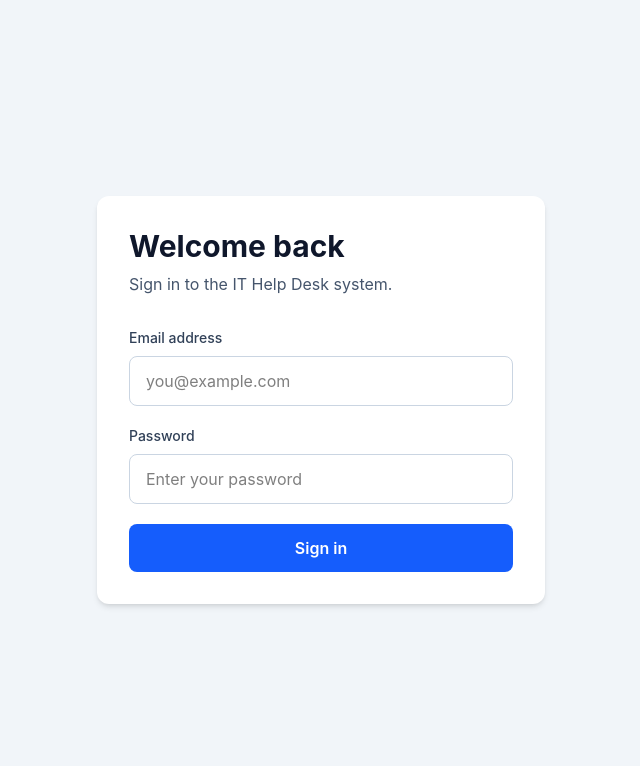
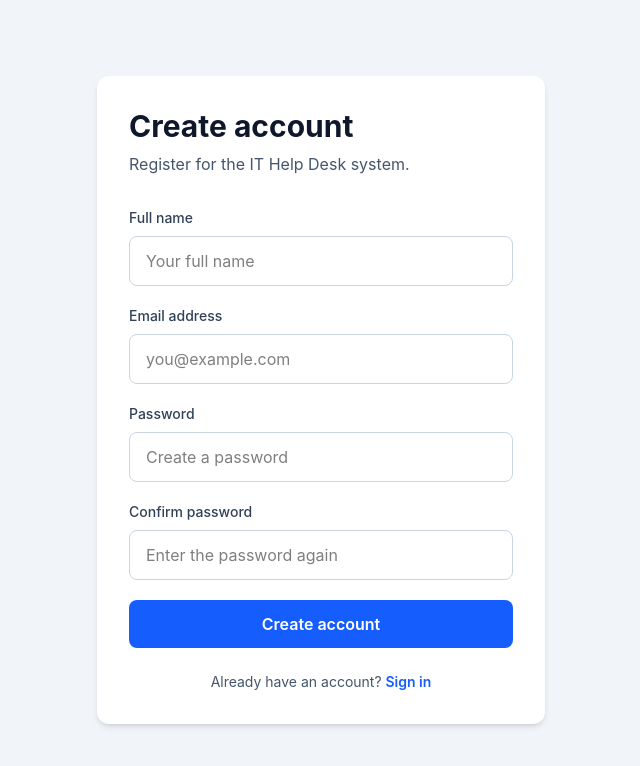
Before and after one commit to Muhtasim19/it-helpdesk-asset-system, a React app in the folder frontend/: page /register in a window 1280 px wide. Before the commit this address led to /login. Shown: the top 766 px of the page, without its empty margins (319-959 px from the left). Built offline with nearby package versions, Linux system fonts and the light colour scheme; the HTML template or start-up script is replaced by a standard one.

Commit message:
Add shared application layout and navigation

```diff
--- a/frontend/src/App.jsx
+++ b/frontend/src/App.jsx
@@ -2,6 +2,7 @@
 
 import AppLayout from "./layouts/AppLayout";
 import LoginPage from "./pages/LoginPage";
+import RegisterPage from "./pages/RegisterPage";
 import DashboardPage from "./pages/DashboardPage";
 import AssetsPage from "./pages/AssetsPage";
 import TicketsPage from "./pages/TicketsPage";
@@ -12,6 +13,7 @@
       <Route path="/" element={<Navigate to="/login" replace />} />
 
       <Route path="/login" element={<LoginPage />} />
+      <Route path="/register" element={<RegisterPage />} />
 
       <Route element={<AppLayout />}>
         <Route path="/dashboard" element={<DashboardPage />} />
--- a/frontend/src/pages/LoginPage.jsx
+++ b/frontend/src/pages/LoginPage.jsx
@@ -1,14 +1,17 @@
+import { Link } from "react-router";
 import { useForm } from "react-hook-form";
 
 function LoginPage() {
   const {
     register,
     handleSubmit,
-    formState: { errors },
+    formState: { errors, isSubmitting },
   } = useForm();
 
-  const onSubmit = (data) => {
-    console.log("Login information:", data);
+  const onSubmit = async (data) => {
+    console.log("Login submitted for:", data.email);
+
+    // Later, send data to the backend here.
   };
 
   return (
@@ -37,10 +40,15 @@
             <input
               id="email"
               type="email"
+              autoComplete="email"
               placeholder="you@example.com"
               className="w-full rounded-lg border border-slate-300 px-4 py-3 outline-none focus:border-blue-500 focus:ring-2 focus:ring-blue-100"
               {...register("email", {
                 required: "Email is required",
+                pattern: {
+                  value: /^\S+@\S+\.\S+$/,
+                  message: "Enter a valid email address",
+                },
               })}
             />
 
@@ -62,6 +70,7 @@
             <input
               id="password"
               type="password"
+              autoComplete="current-password"
               placeholder="Enter your password"
               className="w-full rounded-lg border border-slate-300 px-4 py-3 outline-none focus:border-blue-500 focus:ring-2 focus:ring-blue-100"
               {...register("password", {
@@ -82,11 +91,22 @@
 
           <button
             type="submit"
-            className="w-full rounded-lg bg-blue-600 px-4 py-3 font-semibold text-white hover:bg-blue-700"
+            disabled={isSubmitting}
+            className="w-full rounded-lg bg-blue-600 px-4 py-3 font-semibold text-white hover:bg-blue-700 disabled:cursor-not-allowed disabled:opacity-60"
           >
-            Sign in
+            {isSubmitting ? "Signing in..." : "Sign in"}
           </button>
         </form>
+
+        <p className="mt-6 text-center text-sm text-slate-600">
+          Do not have an account?{" "}
+          <Link
+            to="/register"
+            className="font-semibold text-blue-600 hover:text-blue-700"
+          >
+            Create account
+          </Link>
+        </p>
       </section>
     </main>
   );
--- /dev/null
+++ b/frontend/src/pages/RegisterPage.jsx
@@ -0,0 +1,177 @@
+import { Link } from "react-router";
+import { useForm } from "react-hook-form";
+
+function RegisterPage() {
+  const {
+    register,
+    handleSubmit,
+    watch,
+    formState: { errors },
+  } = useForm();
+
+  const password = watch("password");
+
+  const onSubmit = (data) => {
+    // Do not log passwords.
+    console.log("Registration submitted:", {
+      name: data.name,
+      email: data.email,
+    });
+  };
+
+  return (
+    <main className="flex min-h-screen items-center justify-center bg-slate-100 px-4 py-10">
+      <section className="w-full max-w-md rounded-xl bg-white p-8 shadow-md">
+        <h1 className="text-3xl font-bold text-slate-900">
+          Create account
+        </h1>
+
+        <p className="mt-2 text-slate-600">
+          Register for the IT Help Desk system.
+        </p>
+
+        <form
+          className="mt-8 space-y-5"
+          onSubmit={handleSubmit(onSubmit)}
+        >
+          <div>
+            <label
+              htmlFor="name"
+              className="mb-2 block text-sm font-medium text-slate-700"
+            >
+              Full name
+            </label>
+
+            <input
+              id="name"
+              type="text"
+              autoComplete="name"
+              placeholder="Your full name"
+              className="w-full rounded-lg border border-slate-300 px-4 py-3 outline-none focus:border-blue-500 focus:ring-2 focus:ring-blue-100"
+              {...register("name", {
+                required: "Full name is required",
+                minLength: {
+                  value: 2,
+                  message: "Name must contain at least 2 characters",
+                },
+              })}
+            />
+
+            {errors.name && (
+              <p className="mt-1 text-sm text-red-600">
+                {errors.name.message}
+              </p>
+            )}
+          </div>
+
+          <div>
+            <label
+              htmlFor="email"
+              className="mb-2 block text-sm font-medium text-slate-700"
+            >
+              Email address
+            </label>
+
+            <input
+              id="email"
+              type="email"
+              autoComplete="email"
+              placeholder="you@example.com"
+              className="w-full rounded-lg border border-slate-300 px-4 py-3 outline-none focus:border-blue-500 focus:ring-2 focus:ring-blue-100"
+              {...register("email", {
+                required: "Email is required",
+                pattern: {
+                  value: /^\S+@\S+\.\S+$/,
+                  message: "Enter a valid email address",
+                },
+              })}
+            />
+
+            {errors.email && (
+              <p className="mt-1 text-sm text-red-600">
+                {errors.email.message}
+              </p>
+            )}
+          </div>
+
+          <div>
+            <label
+              htmlFor="password"
+              className="mb-2 block text-sm font-medium text-slate-700"
+            >
+              Password
+            </label>
+
+            <input
+              id="password"
+              type="password"
+              autoComplete="new-password"
+              placeholder="Create a password"
+              className="w-full rounded-lg border border-slate-300 px-4 py-3 outline-none focus:border-blue-500 focus:ring-2 focus:ring-blue-100"
+              {...register("password", {
+                required: "Password is required",
+                minLength: {
+                  value: 6,
+                  message: "Password must contain at least 6 characters",
+                },
+              })}
+            />
+
+            {errors.password && (
+              <p className="mt-1 text-sm text-red-600">
+                {errors.password.message}
+              </p>
+            )}
+          </div>
+
+          <div>
+            <label
+              htmlFor="confirmPassword"
+              className="mb-2 block text-sm font-medium text-slate-700"
+            >
+              Confirm password
+            </label>
+
+            <input
+              id="confirmPassword"
+              type="password"
+              autoComplete="new-password"
+              placeholder="Enter the password again"
+              className="w-full rounded-lg border border-slate-300 px-4 py-3 outline-none focus:border-blue-500 focus:ring-2 focus:ring-blue-100"
+              {...register("confirmPassword", {
+                required: "Please confirm your password",
+                validate: (value) =>
+                  value === password || "Passwords do not match",
+              })}
+            />
+
+            {errors.confirmPassword && (
+              <p className="mt-1 text-sm text-red-600">
+                {errors.confirmPassword.message}
+              </p>
+            )}
+          </div>
+
+          <button
+            type="submit"
+            className="w-full rounded-lg bg-blue-600 px-4 py-3 font-semibold text-white hover:bg-blue-700"
+          >
+            Create account
+          </button>
+        </form>
+
+        <p className="mt-6 text-center text-sm text-slate-600">
+          Already have an account?{" "}
+          <Link
+            to="/login"
+            className="font-semibold text-blue-600 hover:text-blue-700"
+          >
+            Sign in
+          </Link>
+        </p>
+      </section>
+    </main>
+  );
+}
+
+export default RegisterPage;
```
